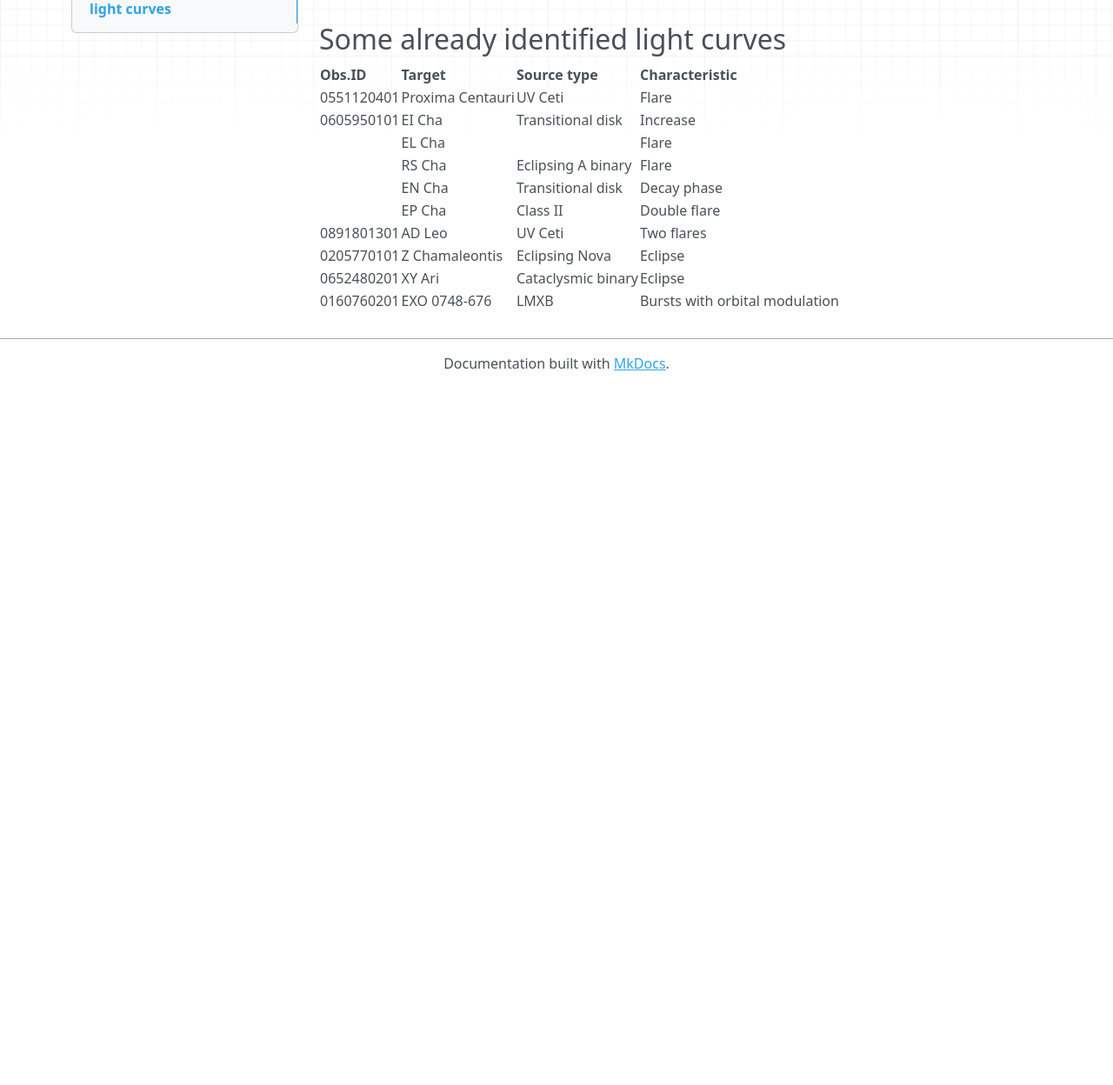
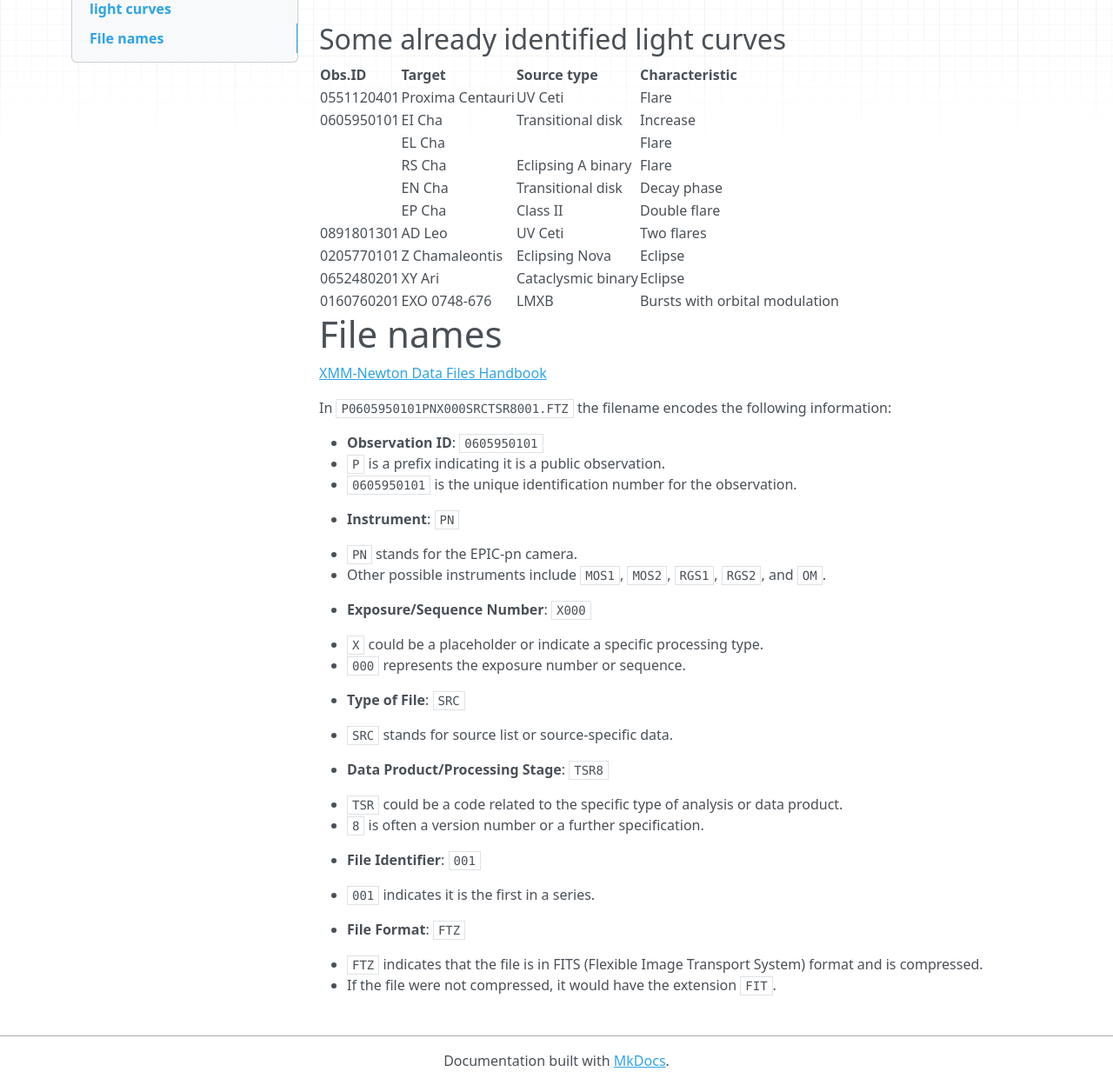
Before and after one commit to manuvazquez/VAEonXMM, an MkDocs documentation site: the page built from docs/xsa.md, in a window 1280 px wide and 1400 px high, scrolled down 142 px, cut to the strip 152-1400 px from the top of the window. Shown: the whole strip at 87% size. Built offline with MkDocs 1.6.1, drawn with Linux system fonts in a browser that asks for light colours; nearby versions of some CDN libraries; before the commit the page ends 900 px from its top, so only the background shows below that; some of the changed text lies outside the part shown.

Commit message:
- improvements here and there - experiments/make_real_data.ipynb -> experiments/pack_real_data.ipynb - nbs/data_pre-processing.ipynb -> experiments/pack_synthetic_data.ipynb - moved "nbs/wavelets-based" to "experiments" - util.py     - read_fits_file         - it parses the time column         - it avoids warnings

```diff
--- a/docs/xsa.md
+++ b/docs/xsa.md
@@ -18,3 +18,35 @@
 | 0205770101  | Z Chamaleontis    | Eclipsing Nova       | Eclipse                 |
 | 0652480201  | XY Ari            | Cataclysmic binary  | Eclipse                 |
 | 0160760201  | EXO 0748-676      | LMXB                 | Bursts with orbital modulation |
+
+# File names
+
+[XMM-Newton Data Files Handbook](http://xmm-tools.cosmos.esa.int/external/xmm_user_support/documentation/dfhb/)
+
+In `P0605950101PNX000SRCTSR8001.FTZ` the filename encodes the following information:
+
+- **Observation ID**: `0605950101`
+  - `P` is a prefix indicating it is a public observation.
+  - `0605950101` is the unique identification number for the observation.
+
+- **Instrument**: `PN`
+  - `PN` stands for the EPIC-pn camera.
+  - Other possible instruments include `MOS1`, `MOS2`, `RGS1`, `RGS2`, and `OM`.
+
+- **Exposure/Sequence Number**: `X000`
+  - `X` could be a placeholder or indicate a specific processing type.
+  - `000` represents the exposure number or sequence.
+
+- **Type of File**: `SRC`
+  - `SRC` stands for source list or source-specific data.
+
+- **Data Product/Processing Stage**: `TSR8`
+  - `TSR` could be a code related to the specific type of analysis or data product.
+  - `8` is often a version number or a further specification.
+
+- **File Identifier**: `001`
+  - `001` indicates it is the first in a series.
+
+- **File Format**: `FTZ`
+  - `FTZ` indicates that the file is in FITS (Flexible Image Transport System) format and is compressed.
+  - If the file were not compressed, it would have the extension `FIT`.
```
Also changed, not shown: other parts of docs/xsa.md (+2 -2 lines), 16 other files.
